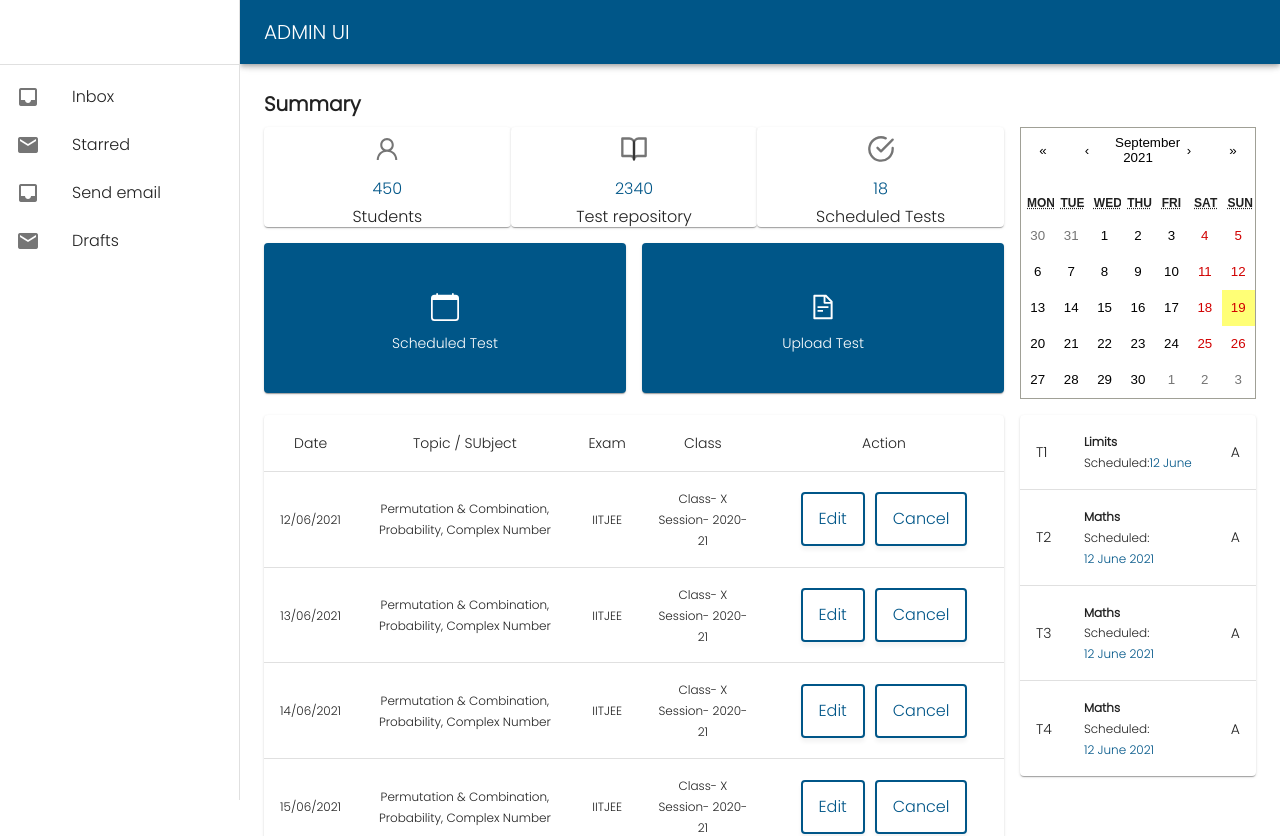
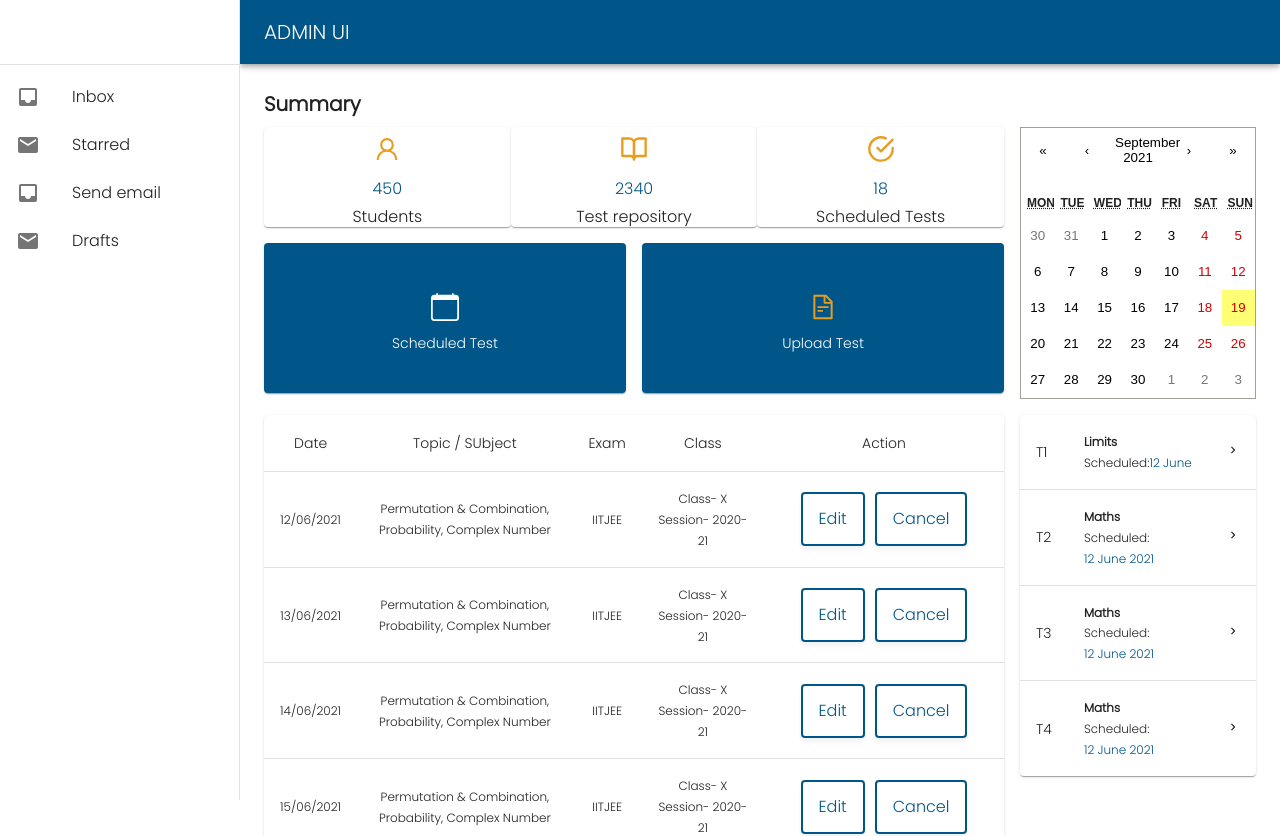
Before and after one commit to fervorArdor/tutorial-admin, a React (Create React App) app: page / in a window 1280 px wide. Shown: the top 836 px of the page. Built offline with nearby package versions, Linux system fonts and the light colour scheme.

Commit message:
dashboard update

```diff
--- a/package.json
+++ b/package.json
@@ -13,6 +13,7 @@
     "axios": "^0.21.4",
     "jwt-decode": "^3.1.2",
     "react": "^17.0.2",
+    "react-calendar": "^3.4.0",
     "react-dom": "^17.0.2",
     "react-icons": "^4.2.0",
     "react-router": "^5.2.1",
--- a/src/Pages/Dashboard/DashboardMain/DashboardMain.jsx
+++ b/src/Pages/Dashboard/DashboardMain/DashboardMain.jsx
@@ -2,6 +2,7 @@ import React, { Component } from 'react';
 import { Typography, Grid, Paper, Table, TableContainer, TableBody, TableRow, TableCell, Box } from '@mui/material'
 import Summary from './Summary'
 import ScheduledTestDetails from './ScheduledTestDetails'
+import { MdKeyboardArrowRight } from 'react-icons/md'
 // import Calendar from "react-material-ui-calendar"
 import Calendar from "react-calendar"
 import 'react-calendar/dist/Calendar.css'
@@ -57,7 +58,7 @@ class DashboardMain extends Component {
                                             </Typography>
                                         </TableCell>
                                         <TableCell align="center">
-                                                A
+                                            <MdKeyboardArrowRight />
                                         </TableCell>
                                     </TableRow>
                                 ))}
--- a/src/Pages/Dashboard/DashboardMain/Summary.jsx
+++ b/src/Pages/Dashboard/DashboardMain/Summary.jsx
@@ -22,7 +22,7 @@ const Summary = () => {
             {summaryData.map((item, index) => (
                 <Grid item xs={4}>
                     <Paper className={classes.paper1}>
-                        <IconButton size="large" color="#E99C1D">
+                        <IconButton size="large" color="inherit" style={{color: '#E99C1D'}}>
                             {item.icon}
                         </IconButton>
                         <Typography variant='subtitle1' color='primary'>{item.total}</Typography>
@@ -43,7 +43,7 @@ const Summary = () => {
             </Grid>
             <Grid item xs={6}>
                 <Paper className={classes.paper}>
-                    <IconButton size="large" color="inherit">
+                    <IconButton size="large" color="inherit" style={{color: '#E99C1D'}}>
                         <AiOutlineFileText />
                     </IconButton>
                     <Typography variant='subtitle2'>Upload Test</Typography>
```
Also changed, not shown: 2 other files (tests, documents, lock files or other folders).
